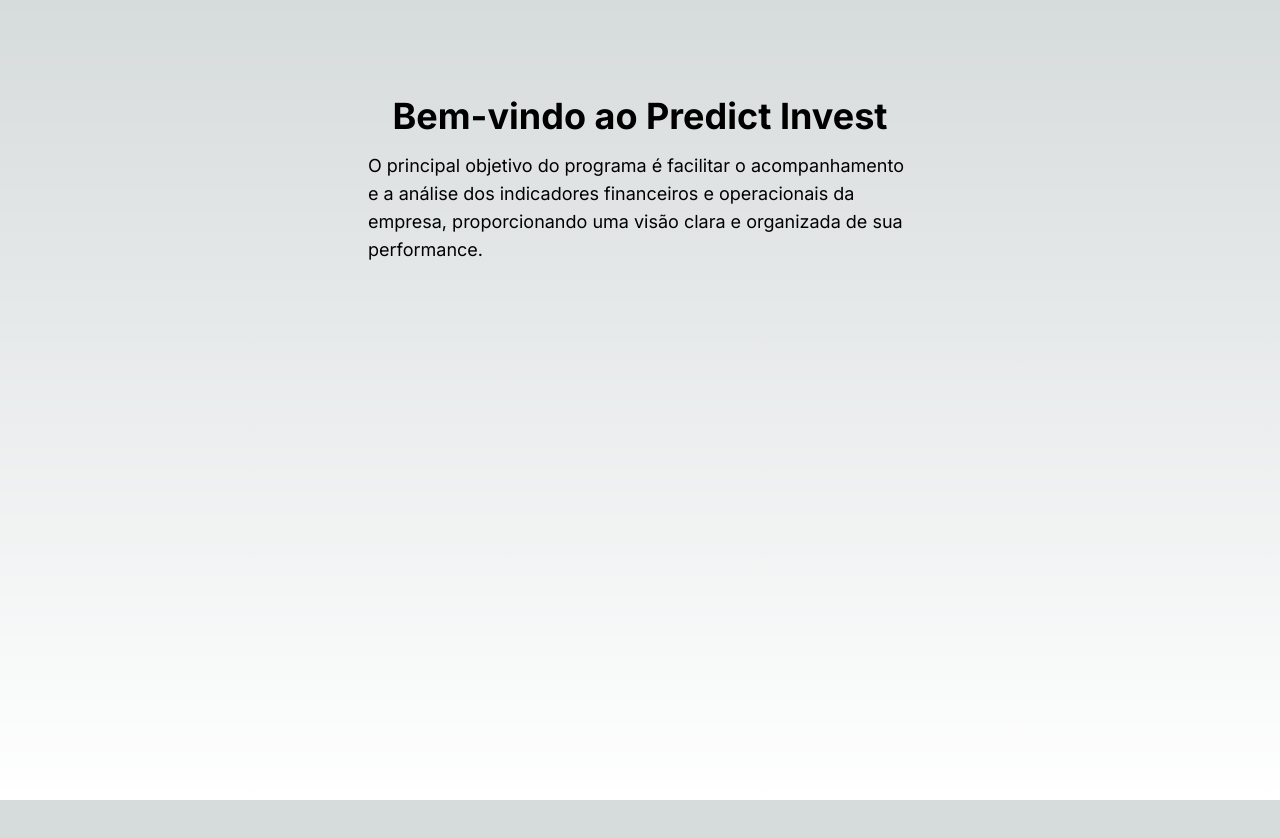
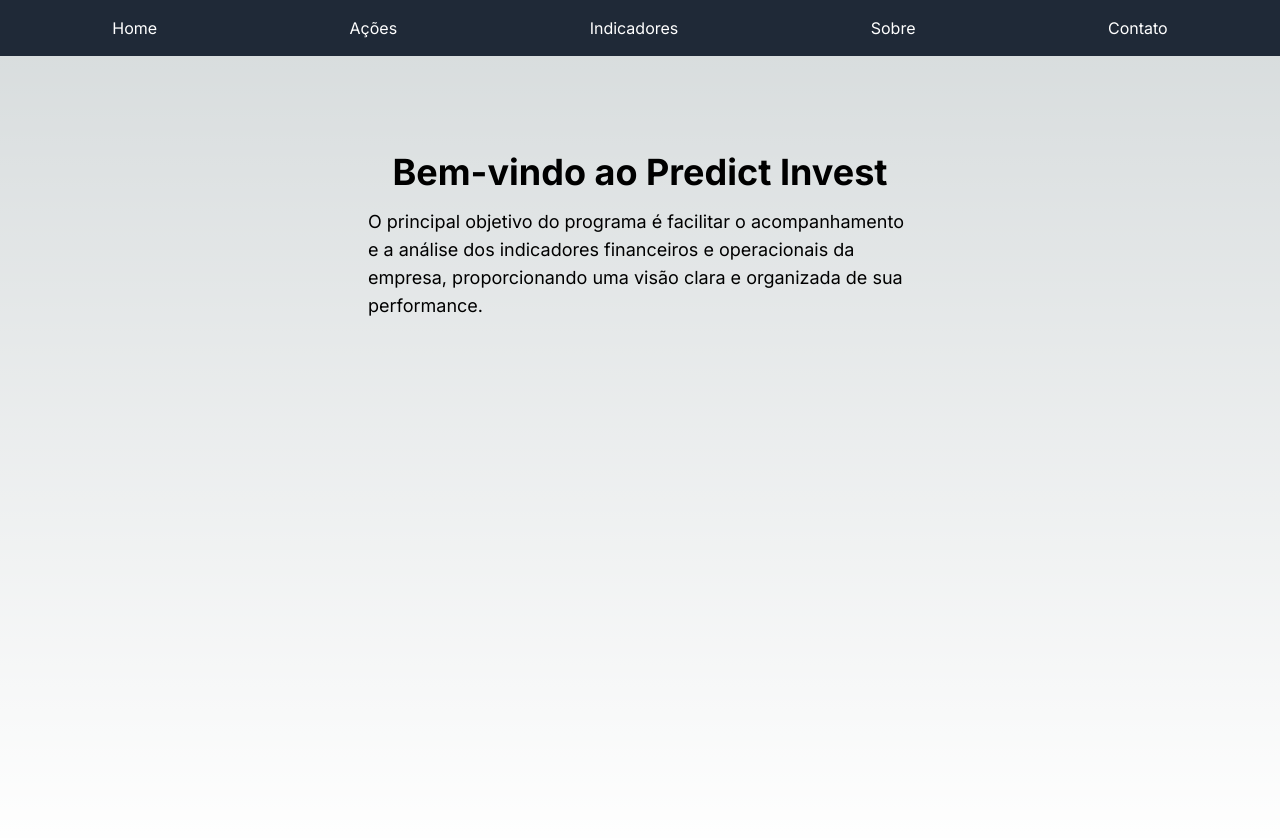
Before and after one commit to LUCASRENAA/PredictInvestFrontEnd, a Next.js app: page / in a window 1280 px wide. Shown: the top 838 px of the page. Before the commit the page ends 800 px from the top, so only its background shows below. Built offline with nearby package versions, Linux system fonts and the light colour scheme.

Commit message:
Adicionado componente navbar

```diff
--- /dev/null
+++ b/src/app/components/navbar.tsx
@@ -0,0 +1,26 @@
+import React from 'react';
+import Link from 'next/link';
+
+const Navbar = () => {
+    return (
+        <nav className="bg-gray-800">
+            <ul className="flex justify-around items-center p-4">
+                <NavItem href="/" label="Home" />
+                <NavItem href="/acoes" label="Ações" />
+                <NavItem href="/acoes_indicadores" label="Indicadores" />
+                <NavItem href="/about" label="Sobre" />
+                <NavItem href="/contact" label="Contato" />
+            </ul>
+        </nav>
+    );
+};
+
+const NavItem = ({ href, label }: { href: string; label: string }) => {
+    return (
+        <li className="nav-item text-white hover:text-gray-300">
+            <Link href={href}>{label}</Link>
+        </li>
+    );
+};
+
+export default Navbar;
--- a/src/app/layout.tsx
+++ b/src/app/layout.tsx
@@ -1,13 +1,8 @@
-import type { Metadata } from "next";
 import { Inter } from "next/font/google";
 import "./globals.css";
+import Navbar from "./components/navbar";
 
 const inter = Inter({ subsets: ["latin"] });
-
-export const metadata: Metadata = {
-  title: "Create Next App",
-  description: "Generated by create next app",
-};
 
 export default function RootLayout({
   children,
@@ -16,7 +11,10 @@
 }>) {
   return (
     <html lang="en">
-      <body className={inter.className}>{children}</body>
+      <body className={inter.className}>
+        <Navbar />
+        {children}
+      </body>
     </html>
   );
 }
```
